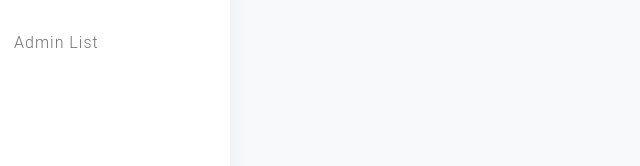
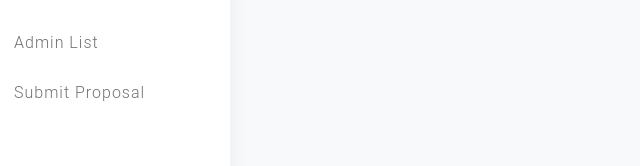
Before and after one commit to adoriasoft/cosmos-web, a React (Create React App) app: page /home in a window 1280 px wide. Shown: the part 134-300 px from the top of the page, without its empty margins (0-640 px from the left). Built offline with nearby package versions, Linux system fonts and the light colour scheme; what @cosmjs/launchpad, @keplr-wallet/cosmos would draw is missing.

Commit message:
Added base structure SubmitProposal page

```diff
--- a/src/App.tsx
+++ b/src/App.tsx
@@ -10,6 +10,7 @@ import NotFoundPage from "./components/NotFound";
 import "./assets/scss/main.scss";
 import ProposalDetail from "./components/Proposals/ProposalDetail";
 import AdminList from "./components/AdminList/AdminList";
+import SubmitProposal from "./components/SubmitProposal";
 
 const App: React.FC = () => {
     return (
@@ -46,6 +47,11 @@ const App: React.FC = () => {
                         <AdminList />
                     </RouteWrapper>
                 </Route>
+                <Route exact path={routes.submitProposal}>
+                    <RouteWrapper>
+                        <SubmitProposal />
+                    </RouteWrapper>
+                </Route>
                 <Route>
                     <RouteWrapper>
                         <NotFoundPage />
--- a/src/components/SideBar/SideBar.tsx
+++ b/src/components/SideBar/SideBar.tsx
@@ -35,6 +35,11 @@ const SideBar: React.FC = () => {
                         Admin List
                     </NavLink>
                 </li>
+                <li className="sidebar-item">
+                    <NavLink to={routes.submitProposal} activeStyle={active}>
+                        Submit Proposal
+                    </NavLink>
+                </li>
             </ul>
             <SidebarBottom />
         </div>
--- /dev/null
+++ b/src/components/SubmitProposal/index.tsx
@@ -0,0 +1,7 @@
+import React from "react";
+
+const SubmitProposal: React.FC = () => {
+    return <div>SubmitProposal</div>;
+};
+
+export default SubmitProposal;
--- a/src/router/index.js
+++ b/src/router/index.js
@@ -2,6 +2,7 @@ const routes = {
     home: "/home",
     reviewState: "/reviewState",
     adminList: "/admin-list",
+    submitProposal: "/submit-proposal",
     proposals: "/proposals",
     proposalItem: "/proposals/:id",
     adminModule: "/adminModule"
```
